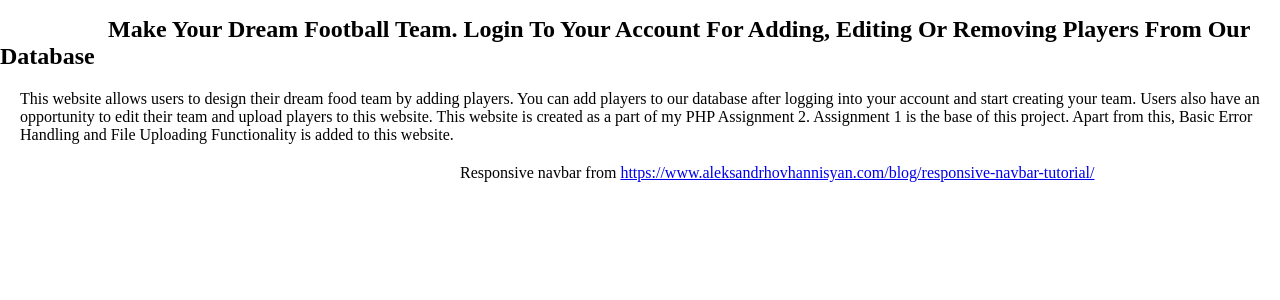
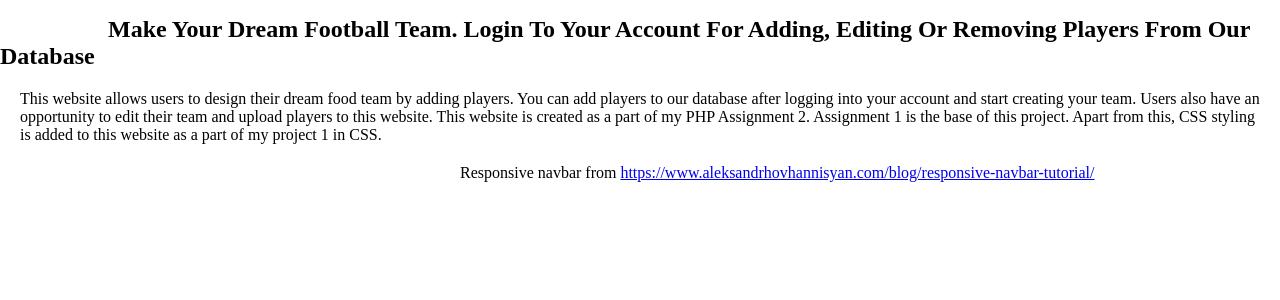
Before and after one commit to AdarshStaluGC/CSS_Project1, a PHP site: the page made by home.php in a window 1280 px wide. Shown: the part 178-478 px from the top of the page. Run offline with PHP 8.4, Linux system fonts and the light colour scheme.

Commit message:
updating my home page

```diff
--- a/home.php
+++ b/home.php
@@ -10,7 +10,7 @@
     <br>
     <br>
     <h2>&nbsp;&nbsp;&nbsp;&nbsp;&nbsp;&nbsp;&nbsp;&nbsp;&nbsp;&nbsp;&nbsp;&nbsp;&nbsp;&nbsp;&nbsp;&nbsp;&nbsp;&nbsp;Make Your Dream Football Team. Login To Your Account For Adding, Editing Or Removing Players From Our Database</h2>
-    <p> This website allows users to design their dream food team by adding players. You can add players to our database after logging into your account and start creating your team. Users also have an opportunity to edit their team and upload players to this website. This website is created as a part of my PHP Assignment 2. Assignment 1 is the base of this project. Apart from this, Basic Error Handling and File Uploading Functionality is added to this website. </p>
+    <p> This website allows users to design their dream food team by adding players. You can add players to our database after logging into your account and start creating your team. Users also have an opportunity to edit their team and upload players to this website. This website is created as a part of my PHP Assignment 2. Assignment 1 is the base of this project. Apart from this, CSS styling is added to this website as a part of my project 1 in CSS. </p>
 
 
     <p>&nbsp;&nbsp;&nbsp;&nbsp;&nbsp;&nbsp;&nbsp;&nbsp;&nbsp;&nbsp;&nbsp;&nbsp;&nbsp;&nbsp;&nbsp;&nbsp;&nbsp;&nbsp;&nbsp;&nbsp;&nbsp;&nbsp;&nbsp;&nbsp;&nbsp;&nbsp;&nbsp;&nbsp;&nbsp;&nbsp;&nbsp;&nbsp;&nbsp;&nbsp;&nbsp;&nbsp;&nbsp;&nbsp;&nbsp;&nbsp;&nbsp;&nbsp;&nbsp;&nbsp;&nbsp;&nbsp;&nbsp;&nbsp;&nbsp;&nbsp;&nbsp;&nbsp;&nbsp;&nbsp;&nbsp;&nbsp;&nbsp;&nbsp;&nbsp;&nbsp;&nbsp;&nbsp;&nbsp;&nbsp;&nbsp;&nbsp;&nbsp;&nbsp;&nbsp;&nbsp;&nbsp;&nbsp;&nbsp;&nbsp;&nbsp;&nbsp;&nbsp;&nbsp;&nbsp;&nbsp;&nbsp;&nbsp;&nbsp;&nbsp;&nbsp;&nbsp;&nbsp;&nbsp;&nbsp;&nbsp;&nbsp;&nbsp;&nbsp;&nbsp;&nbsp;&nbsp;&nbsp;&nbsp;&nbsp;&nbsp;&nbsp;&nbsp;&nbsp;&nbsp;&nbsp;&nbsp;&nbsp;&nbsp;&nbsp;&nbsp;Responsive navbar from <a href="https://www.aleksandrhovhannisyan.com/blog/responsive-navbar-tutorial/" target="_blank">
```
